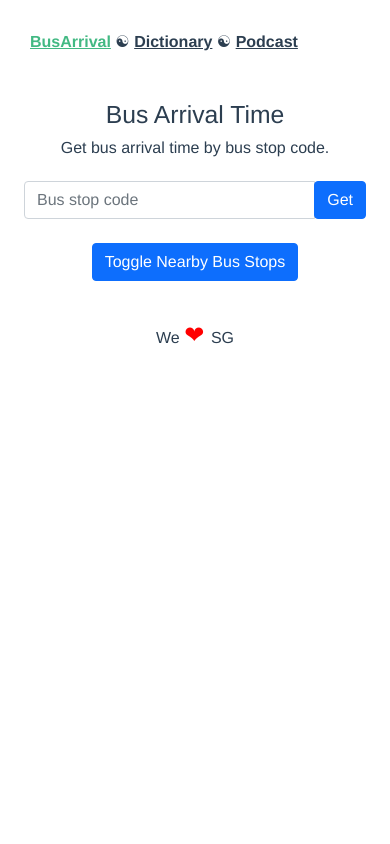
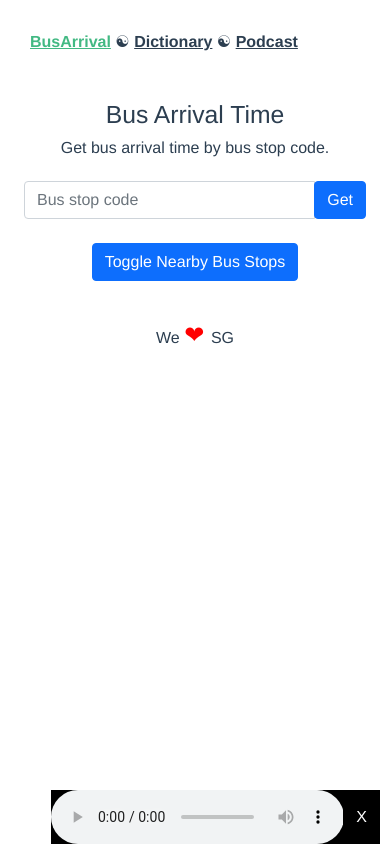
Before and after one commit to seesea2/hican-top, a Vue app in the folder client/: page / in a window 390 px wide. Built offline with nearby package versions, Linux system fonts and the light colour scheme.

Commit message:
adjust audiot size for small screen

```diff
--- a/client/src/components/AudioPlayer.vue
+++ b/client/src/components/AudioPlayer.vue
@@ -2,14 +2,12 @@
   <div
     id="audioarea"
     style="position: fixed; bottom: 0px; right: 10px"
-    class="w-100 d-none"
+    class="w-100"
   >
     <div class="container-fluid">
-      <div class="row justify-content-end">
-        <audio id="audioplayer" controls class="col-auto p-0 m-0"></audio>
-        <button @click="close()" class="col-auto btn rounded-0 m-0 text-white">
-          <span>X</span>
-        </button>
+      <div class="row no-gutters justify-content-end">
+        <audio id="audioplayer" controls class="col-9 col-sm-auto p-0 m-0"></audio>
+        <button @click="close()" class="col-auto btn rounded-0 m-0 text-white">X</button>
       </div>
     </div>
   </div>
```
Also changed, not shown: 7 other files (tests, documents, lock files or other folders).
